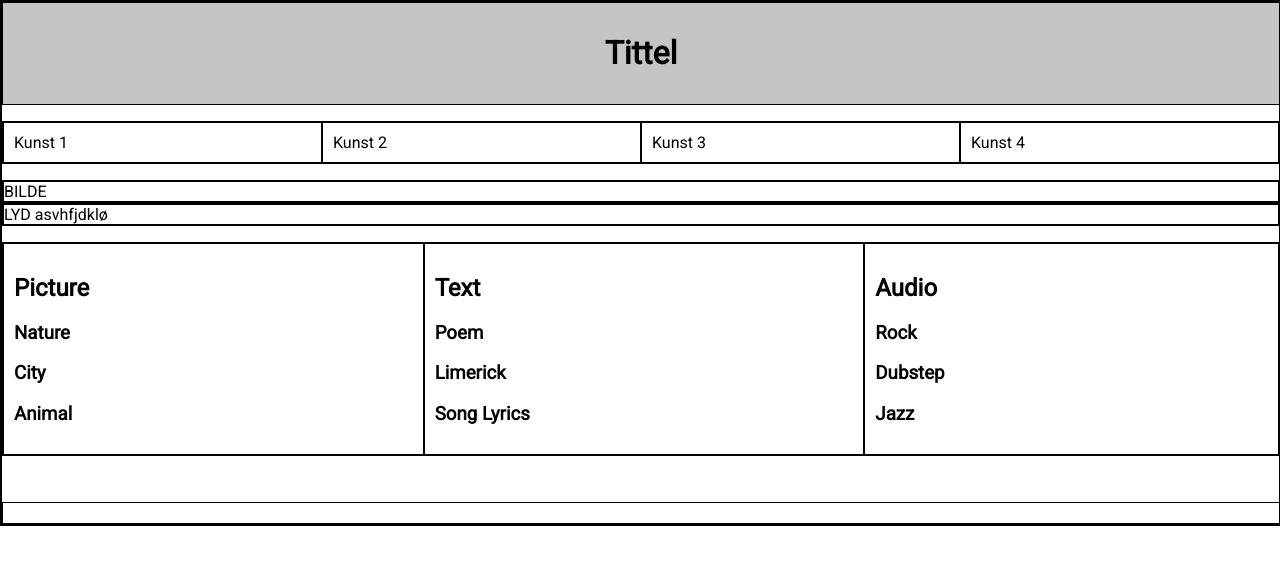
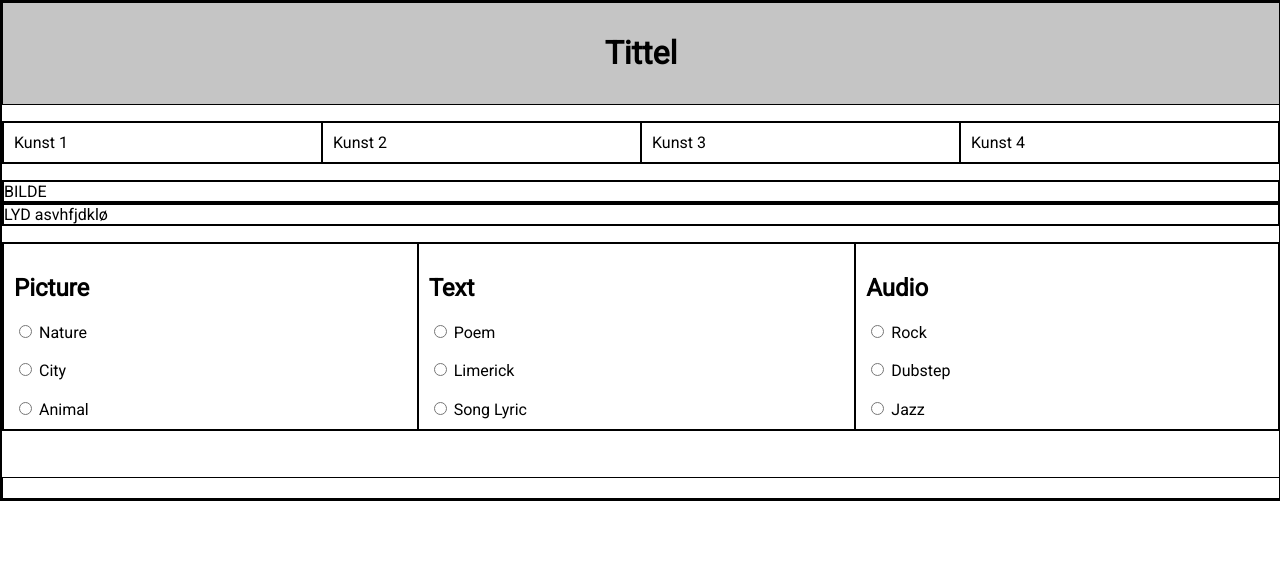
Before and after one commit to IT2810/it2810-webutvikling-h18-prosjekt-2-gruppe--08, a React (Create React App) app: page / in a window 1280 px wide. Shown: the top 564 px of the page. Built offline with nearby package versions, Linux system fonts and the light colour scheme.

Commit message:
Laget radioknapper

```diff
--- a/src/components/App.js
+++ b/src/components/App.js
@@ -14,29 +14,30 @@ class App extends Component {
         super(props);
 
         this.onTabClick = this.onTabClick.bind(this)
-
         this.state = {
             tabNumber:0,
             activePicture:"",
             activeText:"",
-            activeAudio:""
+            activeAudio:"",
+            selectedPicture: 'Nature'
         }
     }
 
+
     onTabClick(tabNumber){
         console.log(tabNumber);
-        if(this.state.tabNumber != tabNumber) {
+        if(this.state.tabNumber !== tabNumber) {
             this.setState({
                 tabNumber: tabNumber
             })
             axios.get("/content/texts/lyrics.json")
             .then((response) => {
-                if (tabNumber == 1) {
+                if (tabNumber === 1) {
                     this.setState({
                         activeText: response.data.lyrics.texts[0].text
 
                     });
-                } else if (tabNumber == 2) {
+                } else if (tabNumber === 2) {
                     this.setState({
                         activeText: response.data.lyrics.texts[1].text
                     });
@@ -51,13 +52,24 @@ class App extends Component {
 
     }
 
+
+    pictureChange(changeEvent){
+        this.setState({
+            selectedPicture: changeEvent.target.value
+        });
+
+    }
+
+
+
+
   render() {
     return (
       <div className="main_container">
           <Header/>
           <Tabs onTabSelect={this.onTabClick}/>
           <Home text={this.state.activeText}/>
-          <Menu/>
+          <Menu onClick={this.pictureChange} />
           <Footer/>
       </div>
     );
--- a/src/components/menu.js
+++ b/src/components/menu.js
@@ -1,32 +1,53 @@
-import React, { Component } from 'react';
+import React, { Component,} from 'react';
 
+/*
+const picture =  ["Nature", "City", "Animals"] ;
+const text = ["Poem", "Limerick", "Song Lyrics"] ;
+const audio = ["Rock", "Dubstep", "Jazz"] ;
+*/
 
 class Menu extends Component {
 
-    render() {
+
+
+    constructor(props){
+        super(props);
+        }
+
+
+
+    render()
+            {
         return(
             <div className="menu_container">
                 <div className="picture_choice">
                     <h2>Picture</h2>
-                    <h3>Nature</h3>
-                    <h3>City</h3>
-                    <h3>Animal</h3>
+                    <input type="radio" value='Nature' /*checked={this.selectedPicture === 'Nature'}*/ onClick={this.pictureChange} /> Nature
+                    <h3> </h3>
+                    <input type="radio" value='City' checked={this.props.selectedPicture === 'City'} onClick={this.pictureChange} /> City
+                    <h3> </h3>
+                    <input type="radio" value='Animal' checked={this.props.selectedPicture === 'Animal'} onClick={this.pictureChange} /> Animal
                 </div>
                 <div className="text_choice">
                     <h2>Text</h2>
-                    <h3>Poem</h3>
-                    <h3>Limerick</h3>
-                    <h3>Song Lyrics</h3>
+                    <input type="radio" value='Poem' checked={false} onClick={this.pictureChange} /> Poem
+                    <h3> </h3>
+                    <input type="radio" value='Limerick' checked={false} onClick={this.pictureChange} /> Limerick
+                    <h3> </h3>
+                    <input type="radio" value='Song Lyric' checked={false} onClick={this.pictureChange} /> Song Lyric
                 </div>
                 <div className="audio_choice">
-                    <h2>Audio</h2>
-                    <h3>Rock</h3>
-                    <h3>Dubstep</h3>
-                    <h3>Jazz</h3>
+                    <h2> Audio</h2>
+                    <input type="radio" value='Rock' checked={false} onClick={this.pictureChange} /> Rock
+                    <h3> </h3>
+                    <input type="radio" value='Dubstep' checked={false} onClick={this.pictureChange} /> Dubstep
+                    <h3> </h3>
+                    <input type="radio" value='Jazz' checked={false} onClick={this.pictureChange} /> Jazz
+
                 </div>
-            </div>
-        )
-    }
-}
+            </div>)
+            }
+
+        }
 
 export default Menu;
```
